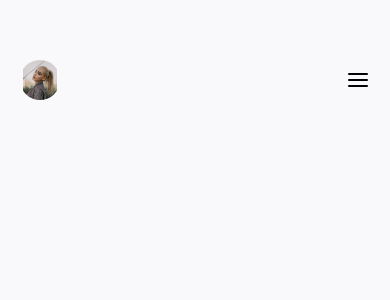
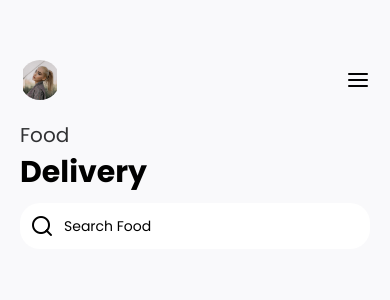
Before and after one commit to makdoom/FoodDeliveryUI, a React Native app: screen /Home in a window 390 px wide. Shown: the top 300 px of the page. Built offline with nearby package versions, Linux system fonts and the light colour scheme.

Commit message:
working on categories section

```diff
--- /dev/null
+++ b/components/Searchbar.js
@@ -0,0 +1,33 @@
+import { StyleSheet, Text, TextInput, View } from "react-native";
+import React from "react";
+import Feather from "react-native-vector-icons/Feather";
+
+const Searchbar = () => {
+  return (
+    <View style={styles.searchbarContainer}>
+      <Feather name="search" size={24} />
+      <TextInput placeholder="Search Food" style={styles.searhInput} />
+    </View>
+  );
+};
+
+export default Searchbar;
+
+const styles = StyleSheet.create({
+  searchbarContainer: {
+    marginTop: 8,
+    flexDirection: "row",
+    alignItems: "center",
+    backgroundColor: "#fff",
+    padding: 10,
+    borderRadius: 20,
+    elevation: 10,
+    elevation: 10,
+    shadowColor: "#bbb",
+  },
+  searhInput: {
+    marginLeft: 10,
+    fontFamily: "PoppinsRegular",
+    flex: 1,
+  },
+});
--- a/screens/Home.js
+++ b/screens/Home.js
@@ -2,6 +2,7 @@ import { Image, SafeAreaView, StyleSheet, Text, View } from "react-native";
 import React from "react";
 import Feather from "react-native-vector-icons/Feather";
 import colors from "../assets/colors/colors";
+import Searchbar from "../components/Searchbar";
 
 const Home = () => {
   return (
@@ -15,6 +16,14 @@ const Home = () => {
           />
           <Feather name="menu" size={24} />
         </View>
+
+        {/* Title */}
+        <View style={styles.titleContainer}>
+          <Text style={styles.subtitle}>Food</Text>
+          <Text style={styles.title}>Delivery</Text>
+        </View>
+
+        <Searchbar />
       </SafeAreaView>
     </View>
   );
@@ -40,4 +49,17 @@ const styles = StyleSheet.create({
     width: 40,
     borderRadius: 50,
   },
+  titleContainer: {
+    marginTop: 20,
+  },
+  subtitle: {
+    fontSize: 20,
+    fontFamily: "PoppinsRegular",
+    fontWeight: "300",
+    color: colors.textDark,
+  },
+  title: {
+    fontSize: 30,
+    fontFamily: "PoppinsBold",
+  },
 });
```
Also changed, not shown: components/Categories.js (added).
